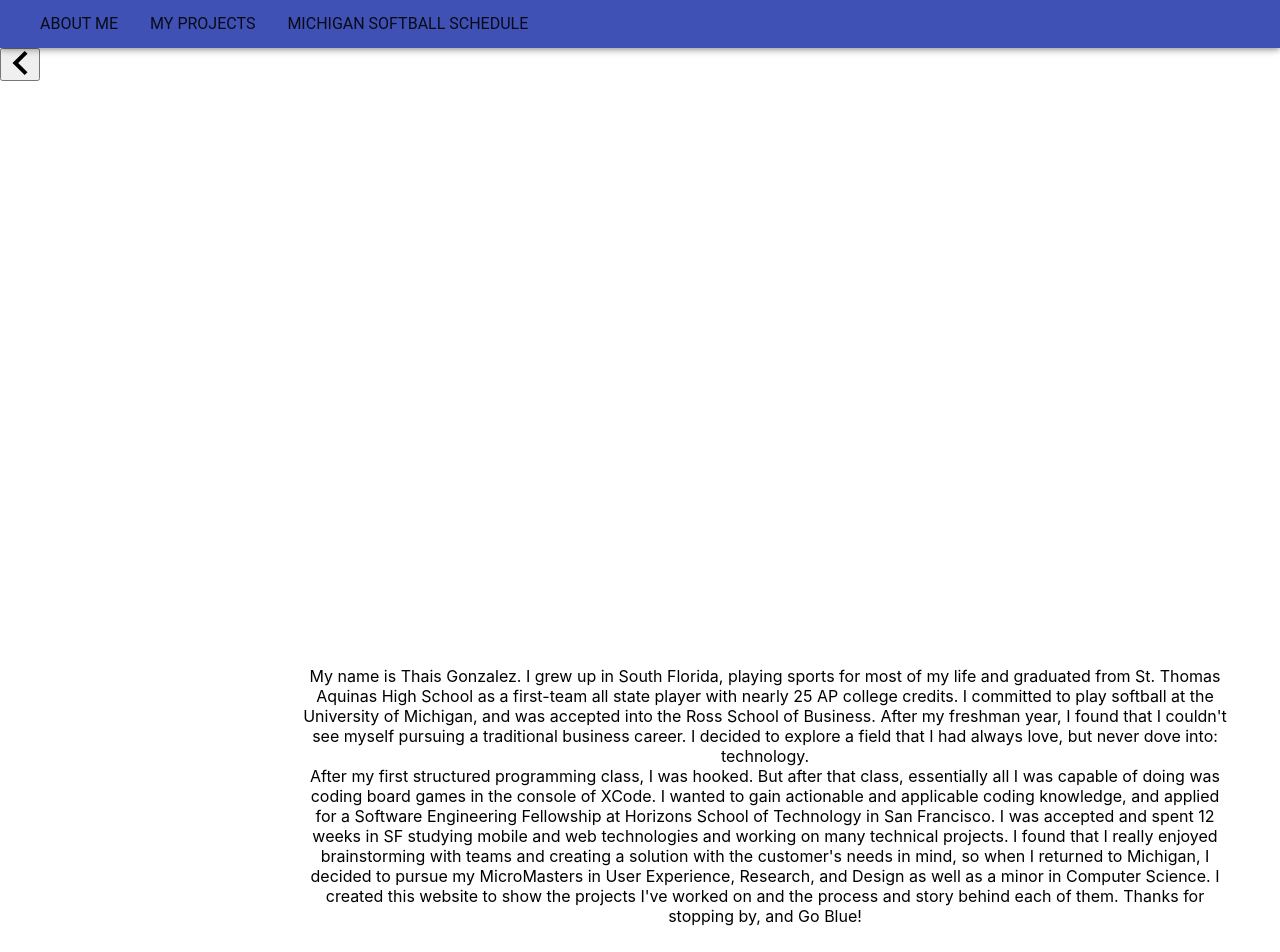
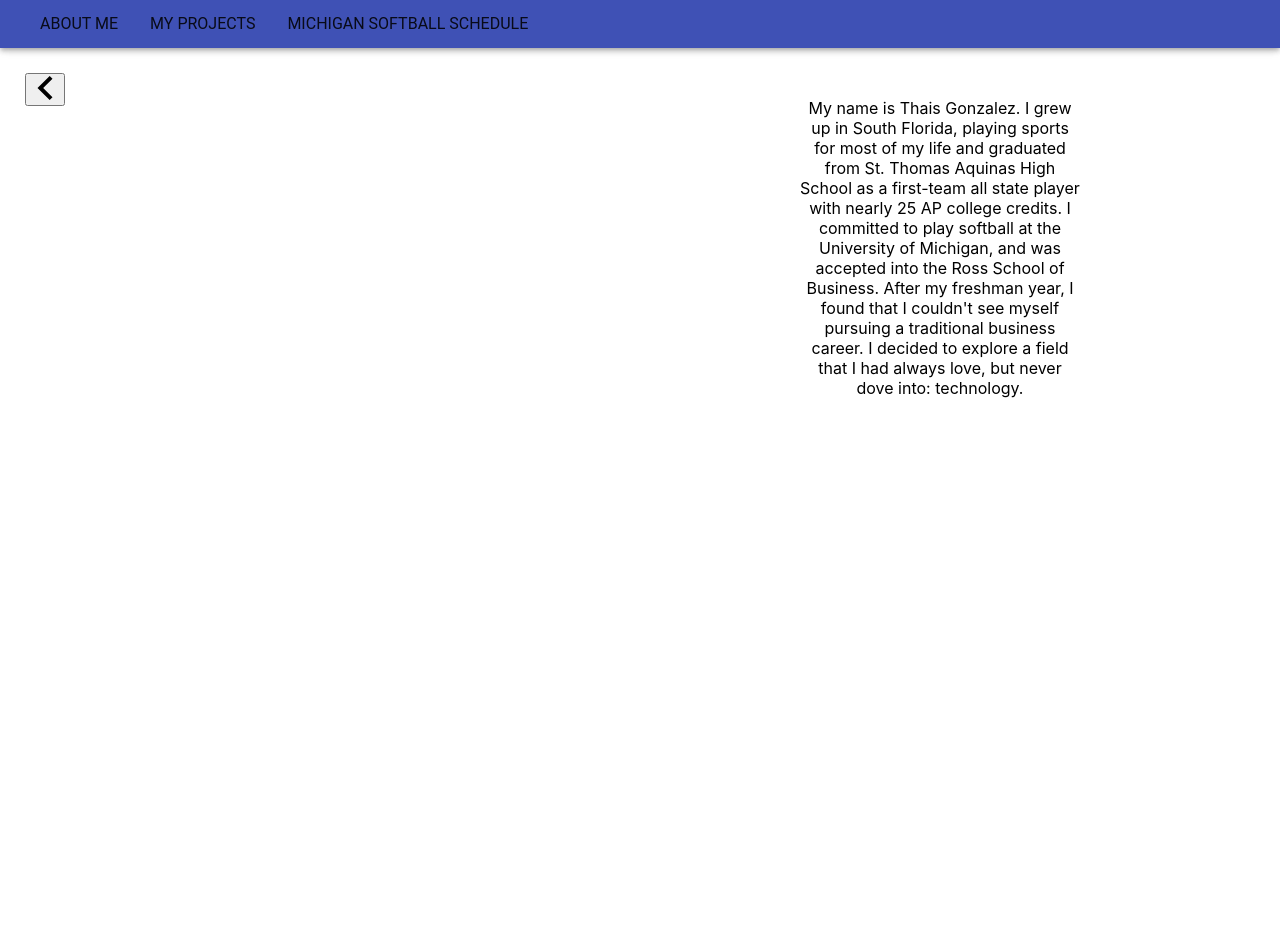
Before and after one commit to thaisgm/Portfolio, a React (Create React App) app: page / in a window 1280 px wide. Shown: the top 952 px of the page. Built offline with nearby package versions, Linux system fonts and the light colour scheme.

Commit message:
adjusting font to the right of slideshow

```diff
--- a/src/App.css
+++ b/src/App.css
@@ -21,24 +21,22 @@
 
 .body {
   text-align: center;
-  position: absolute;
-  overflow: auto;
-  left: 300px;
-  right: 50px;
-  top: 650px;
+  margin-top: 50px;
+  margin-right: 200px;
+  margin-left: 200px;
 }
 
 .body1 {
   text-align: center;
-  position: absolute;
-  overflow: auto;
-  left: 300px;
-  right: 50px;
-  top: 750px;
+  float: right;
+  margin-top: 50px;
+  margin-right: 200px;
+  margin-left: 200px;
   margin-bottom: 50px;
 }
 
 .Slideshow {
   float: left;
-  width: 500px;
+  width: 750px;
+  margin: 25px;
 }
```
